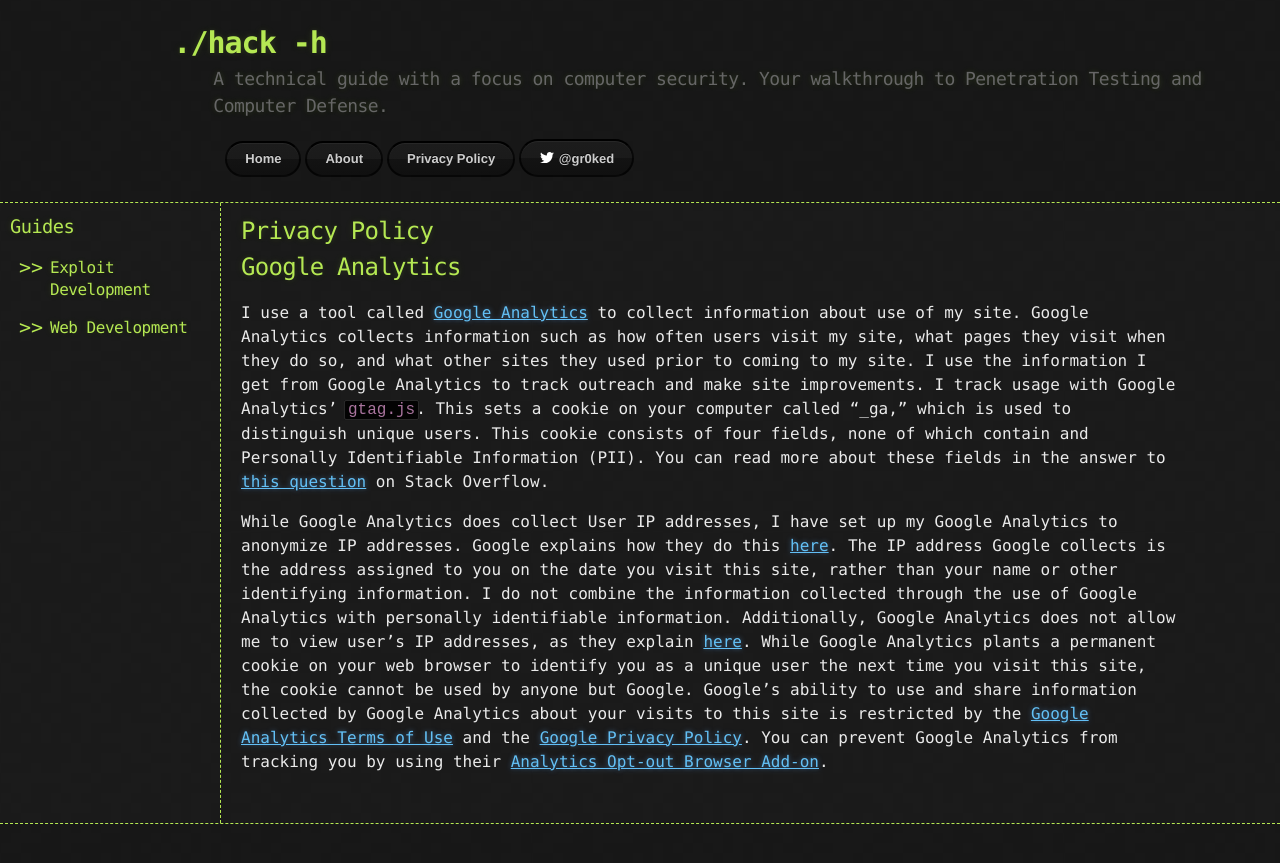
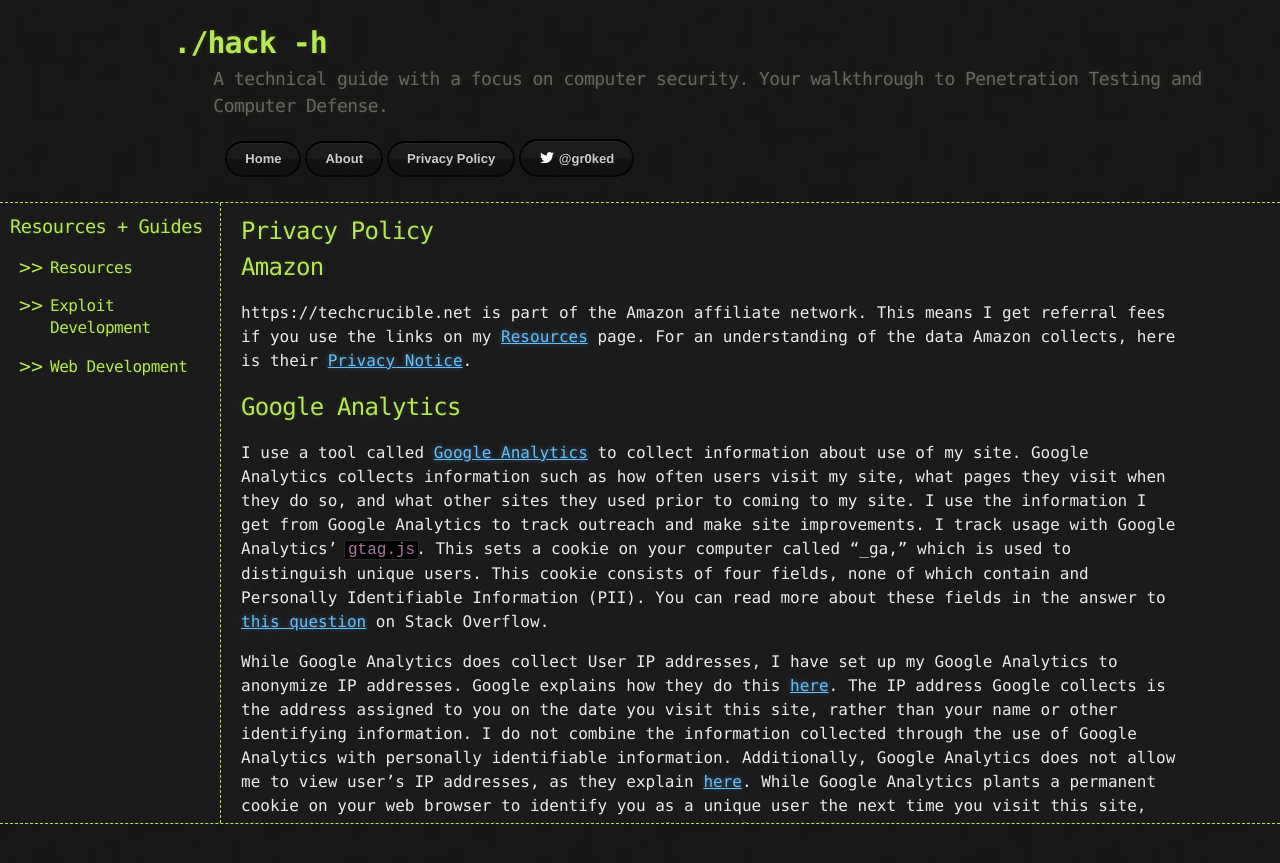
Before and after one commit to 6r0k3d/6r0k3d.github.io, a Jekyll site: the page built from privacy.md, in a window 1280 px wide. Shown: the top 863 px of the page. Built offline with Jekyll 4.4.1, drawn with Linux system fonts in a browser that asks for light colours; comment, search, counter and statistics services are not loaded.

Commit message:
Added Resources Page
Creates resources.md page with links to books on Amazon. Also updates
privacy.md to include information about Amazon affiliation.

```diff
--- a/_includes/nav_default.html
+++ b/_includes/nav_default.html
@@ -1,4 +1,7 @@
-<h3>Guides</h3>
+<h3>Resources + Guides</h3>
+<ul>
+  <li><h4><a class="header_link" href="{{ site.url }}/resources/">Resources</a></h4></li>
+</ul>
 {% for collection in site.collections %}
   {% if collection.label != "posts" %}
     <ul>
--- a/_sass/_layout.scss
+++ b/_sass/_layout.scss
@@ -170,8 +170,6 @@
   }
 }
 
-
-
 /**
  * Page content
  */
--- a/_sass/jekyll-theme-hacker.scss
+++ b/_sass/jekyll-theme-hacker.scss
@@ -312,7 +312,7 @@ code.highlighter-rouge {
 }
 
 table {
-  width: 100%;
+  //width: 100%;
   margin: 0 0 20px 0;
 }
 
@@ -404,3 +404,12 @@ a {
 .cf {
   zoom:1;
 }
+
+/*
+  Disclosure
+ */
+.disclosure {
+  font-size: .8rem;
+  padding: 10px;
+  border: 1px dashed $conifer;
+}
--- a/privacy.md
+++ b/privacy.md
@@ -5,6 +5,10 @@ description: How hack -h protects your personal information
 permalink: /privacy/
 ---
 
+## Amazon
+
+{{ site.url}} is part of the Amazon affiliate network. This means I get referral fees if you use the links on my [Resources]({{ site.url }}/resources/) page. For an understanding of the data Amazon collects, here is their [Privacy Notice](https://www.amazon.com/gp/help/customer/display.html?nodeId=468496).
+
 ## Google Analytics
 
 I use a tool called [Google Analytics](https://marketingplatform.google.com/about/analytics/) to collect information about use of my site. Google Analytics collects information such as how often users visit my site, what pages they visit when they do so, and what other sites they used prior to coming to my site. I use the information I get from Google Analytics to track outreach and make site improvements. I track usage with Google Analytics' `gtag.js`. This sets a cookie on your computer called "\_ga," which is used to distinguish unique users. This cookie consists of four fields, none of which contain and Personally Identifiable Information (PII). You can read more about these fields in the answer to [this question](https://stackoverflow.com/questions/16102436/what-are-the-values-in-ga-cookie) on Stack Overflow.
```
Also changed, not shown: _data/resources.yml (added, +61 -0 lines), resources.md (added, +22 -0 lines).
